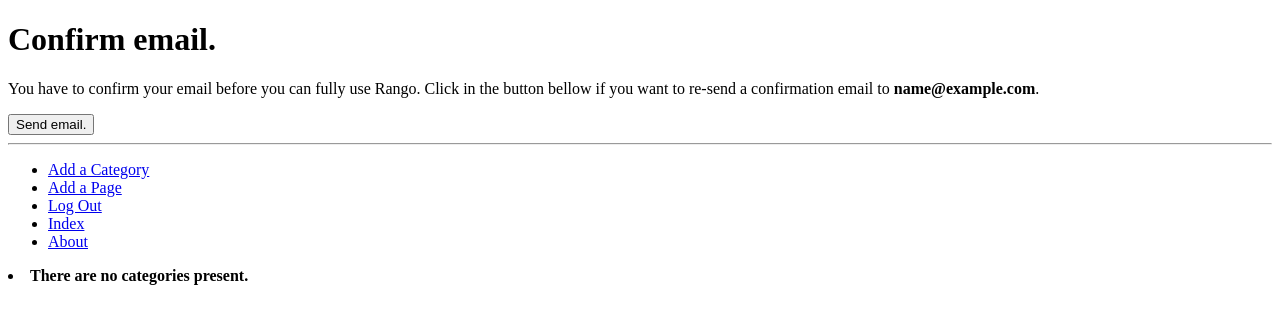
After one commit to eduardocandidoxavier/tango_project, a Django app: page /rango/confirm_user_email/ in a window 1280 px wide. The commit adds this page. Shown: the top 324 px of the page. Run offline with Django 3.2, Linux system fonts and the light colour scheme; the visitor is signed in with stand-in values (Sample User, id 1); data that the repository does not hold is empty.

Commit message:
Exercise: included the functionality to re-send confirmation email to a user that have not confirmed her email yet.

```diff
--- a/tango_with_django_project/rango/templatetags/rango_template_tags.py
+++ b/tango_with_django_project/rango/templatetags/rango_template_tags.py
@@ -1,5 +1,5 @@
 from django import template
-from rango.models import Category
+from rango.models import Category, UserProfile
 
 register = template.Library()
 
@@ -7,3 +7,10 @@
 def get_category_list(category=None):
     return {'cats': Category.objects.all(),
             'active_cat': category}
+
+
+@register.inclusion_tag('rango/user_profile.html')
+def get_user_profile(user=None):
+    aux = UserProfile.objects.filter(user=user)
+    if aux.exists():
+        return {'user_profile': aux[0]}
--- a/tango_with_django_project/rango/urls.py
+++ b/tango_with_django_project/rango/urls.py
@@ -20,4 +20,8 @@
 
     url(r'^user_logout/$', views.user_logout, name='user_logout'),
 
+    url(r'^confirm_user_email/$', views.confirm_user_email, name='confirm_user_email'),
+    url(r'^resend_confirmation_email/(?P<uid>[0-9A-Za-z_\-]+)/$', views.resend_confirmation_email, name='resend_confirmation_email'),
+
+
 ]
--- a/tango_with_django_project/rango/views.py
+++ b/tango_with_django_project/rango/views.py
@@ -141,3 +141,19 @@
     logout(request)
     messages.success(request,'Your are now logged out!')
     return redirect('index')
+
+
+@login_required(login_url='user_login')
+def confirm_user_email(request):
+    return render(request, 'auth/confirm_user_email.html', {})
+
+@login_required(login_url='user_login')
+def resend_confirmation_email(request, uid):
+    aux = User.objects.filter(id=uid)
+    if aux.exists() > 0:
+        user = aux[0]
+        send_confirmation_email(request, user)
+        messages.success(request,'Confirmation email sent!')
+    else:
+        messages.error(request,'User not found!')
+    return redirect('index')
--- /dev/null
+++ b/tango_with_django_project/templates/auth/confirm_user_email.html
@@ -0,0 +1,18 @@
+{% extends 'rango/base.html' %}
+{% load staticfiles %}
+
+{% block title_block %}
+  Confirm Email
+{% endblock %}
+{% block body_block %}
+    <h1>Confirm email.</h1>
+    <p>
+    You have to confirm your email before you can fully use Rango. Click
+    in the button bellow if you want to re-send a confirmation email to
+        <strong>{{ user.email }}</strong>.
+    </p>
+    <form id="send_email_form" action="{% url 'resend_confirmation_email'  user.id  %}" method="post">
+    {% csrf_token %}
+    <input type="submit" name="submit" value="Send email." />
+    </form>
+{% endblock %}
--- a/tango_with_django_project/templates/rango/base.html
+++ b/tango_with_django_project/templates/rango/base.html
@@ -28,6 +28,7 @@
     <div>
         <ul>
             {% if user.is_authenticated %}
+                {% get_user_profile user %}
                 <li><a href="{% url 'add_category' %}">Add a Category</a><br /></li>
                 <li><a href="{% url 'add_page' %}">Add a Page</a><br /></li>
                 <li><a href="{% url 'user_logout' %}">Log Out</a><br /></li>
--- a/tango_with_django_project/templates/rango/cats.html
+++ b/tango_with_django_project/templates/rango/cats.html
@@ -1,5 +1,6 @@
+{% if cats %}
+<h2> All categories </h2>
 <ul>
-    {% if cats %}
     {% for c in cats %}
         {% if c == active_cat %}
         <strong>
@@ -9,7 +10,7 @@
             <li><a href="{% url 'show_category' c.slug %}">{{ c.name }}</a> </li>
         {% endif %}
     {% endfor %}
+</ul>
 {% else %}
-        <li><strong>Thre are no categories present.</strong></li>
+<li><strong>There are no categories present.</strong></li>
 {% endif %}
-</ul>
--- /dev/null
+++ b/tango_with_django_project/templates/rango/user_profile.html
@@ -0,0 +1,5 @@
+{% if user_profile %}
+    {% if not user_profile.confirmed  %}
+    <li><strong>You have to confirm your email <a href="{% url 'confirm_user_email' %}">here</a> </strong></li>
+    {% endif %}
+{% endif %}
```
Lines whose indentation alone changed are shown as unchanged.
